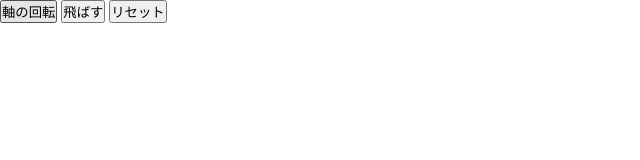
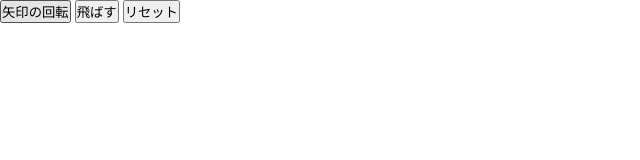
Before and after one commit to ima3m1s-byte/threejs-03, a plain HTML site: page index_copy.html in a window 1280 px wide. Shown: the full height of the page, 0-640 px from the left. Drawn offline with nearby package versions, Linux system fonts and the light colour scheme.

Commit message:
ボタンの内容変更

```diff
--- a/index_copy.html
+++ b/index_copy.html
@@ -22,7 +22,7 @@
 
 <body>
 
-  <button class="rotatebtn" data-rotate="15">軸の回転</button>
+  <button class="rotatebtn" data-rotate="15">矢印の回転</button>
   <button class="animebtn">飛ばす</button>
   <button class="reset">リセット</button>
   <div id="webgl"></div>
```
